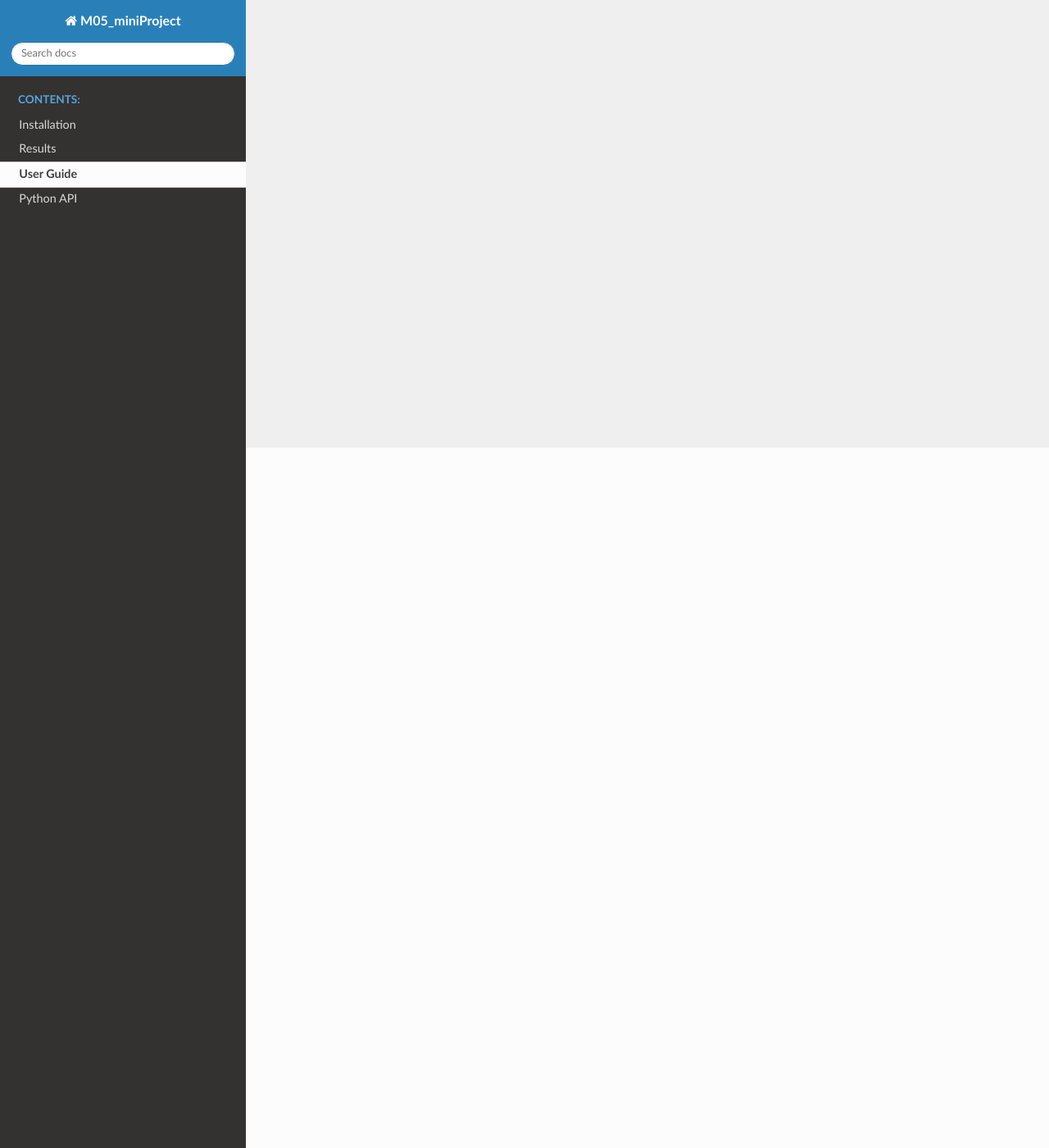
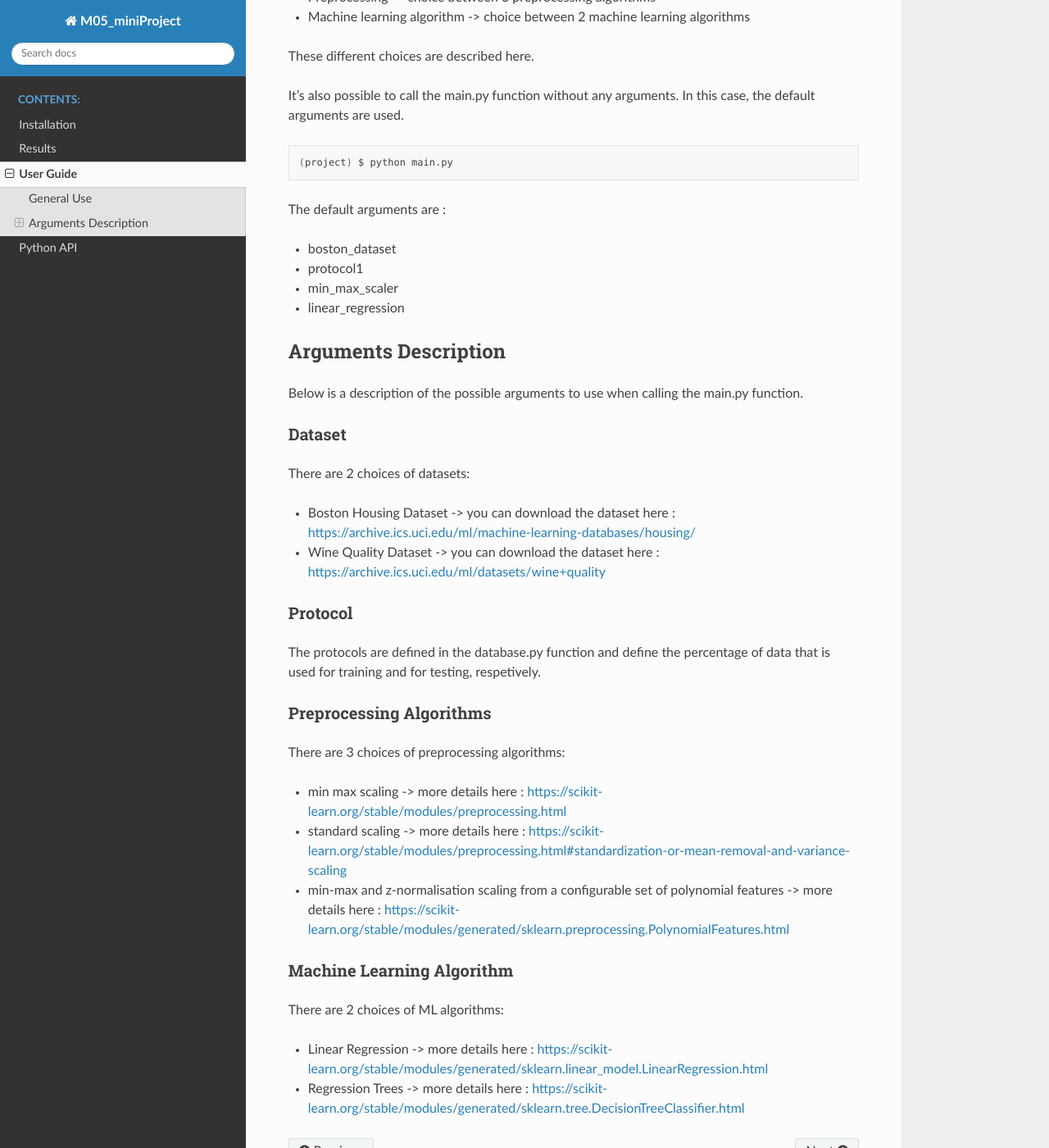
Before and after one commit to CedricLienhard/M05_miniProject, a Sphinx documentation site: the page built from doc/guide.rst, in a window 1280 px wide and 1400 px high, scrolled down 854 px. Shown: the whole window at 82% size. Built offline with Sphinx 7.4.7 and the Read the Docs theme 2.0.0, drawn with Linux system fonts in a browser that asks for light colours; some of the changed text lies outside the part shown.

Commit message:
add guide.rst

```diff
--- a/doc/guide.rst
+++ b/doc/guide.rst
@@ -2,9 +2,84 @@
  User Guide
 ============
 
-This guide explains how to use this package and obtain the same results as shown in the :ref:`results`
-Results can be generated by executing the following command:
+General Use
+------------
+
+This guide explains how to use this package and obtain the same results as shown in the :ref:`results` section.
+
+The main function can be called with different arguments, that can be shown by typing :
 
 .. code-block:: sh
 
-   (project) $ python3 main.py
+   (project) $ python main.py --help
+
+Which should output the following :
+
+.. code-block:: sh
+
+   usage: main.py [-h] [--dataset {boston_dataset,wine_dataset}] [--protocol {protocol1,protocol2,protocol3}] [--preprocessing {min_max_scaler,standard_scaler,polynomial_features}]
+               [--ml_model {linear_regression,regression_trees}]
+
+   options:
+      -h, --help        show this help message and exit
+      --dataset {boston_dataset,wine_dataset}
+                        Name of the dataset to use
+      --protocol {protocol1,protocol2,protocol3}
+                        Name of the protocol to use
+      --preprocessing {min_max_scaler,standard_scaler,polynomial_features}
+                        Name of the preprocessing algorithm to use
+      --ml_model {linear_regression,regression_trees}
+                        Name of the machine learning algorithm to use
+
+As shown in the help message, the main.py function can be called with different arguments, which are :
+
+- Dataset -> choice between 2 datasets
+- Protocol -> choice between 3 protocols
+- Preprocessing -> choice between 3 preprocessing algorithms
+- Machine learning algorithm -> choice between 2 machine learning algorithms
+
+These different choices are described here.
+
+It's also possible to call the main.py function without any arguments. In this case, the default arguments are used.
+
+.. code-block:: sh
+
+   (project) $ python main.py
+
+The default arguments are :
+
+- boston_dataset
+- protocol1
+- min_max_scaler
+- linear_regression
+
+
+Arguments Description
+----------------------
+Below is a description of the possible arguments to use when calling the main.py function.
+
+Dataset
+========
+There are 2 choices of datasets:
+
+- Boston Housing Dataset -> you can download the dataset here : https://archive.ics.uci.edu/ml/machine-learning-databases/housing/
+- Wine Quality Dataset -> you can download the dataset here : https://archive.ics.uci.edu/ml/datasets/wine+quality
+
+Protocol
+=========
+The protocols are defined in the database.py function and define the percentage of data that is used for training and for testing, respetively.
+
+Preprocessing Algorithms
+========================
+There are 3 choices of preprocessing algorithms:
+
+- min max scaling -> more details here : https://scikit-learn.org/stable/modules/preprocessing.html
+- standard scaling -> more details here : https://scikit-learn.org/stable/modules/preprocessing.html#standardization-or-mean-removal-and-variance-scaling
+- min-max and z-normalisation scaling from a configurable set of polynomial features -> more details here : https://scikit-learn.org/stable/modules/generated/sklearn.preprocessing.PolynomialFeatures.html
+
+Machine Learning Algorithm
+===========================
+There are 2 choices of ML algorithms:
+
+- Linear Regression -> more details here : https://scikit-learn.org/stable/modules/generated/sklearn.linear_model.LinearRegression.html
+- Regression Trees -> more details here : https://scikit-learn.org/stable/modules/generated/sklearn.tree.DecisionTreeClassifier.html
```
Also changed, not shown: main.py (+4 -4 lines), 6 other files.
